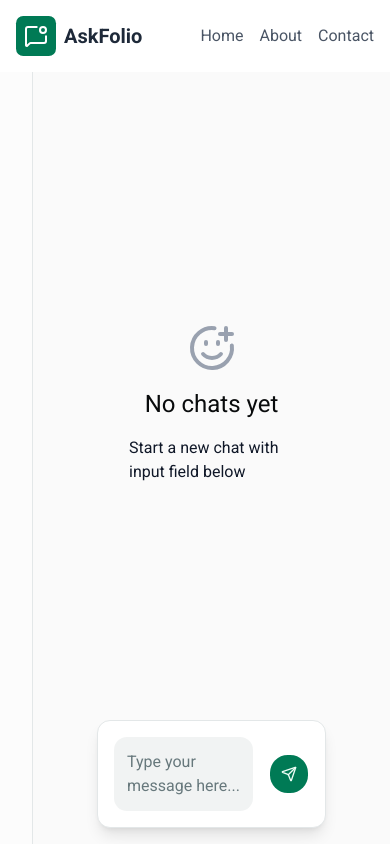
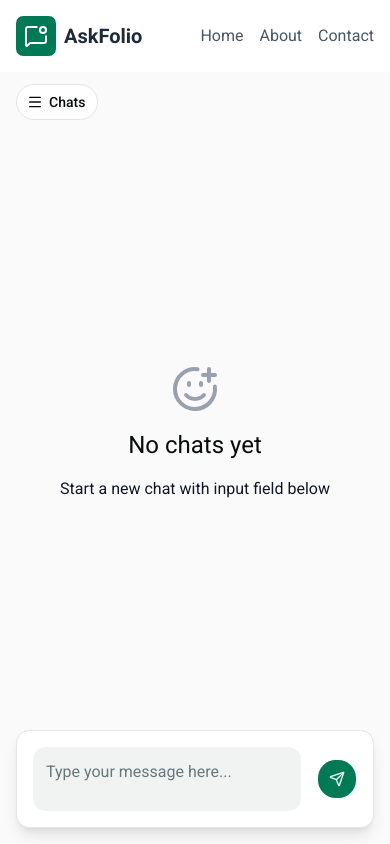
Before and after one commit to bashir-muhammad/askfolio, a Next.js app: page / in a window 390 px wide. Built offline with nearby package versions, Linux system fonts and the light colour scheme.

Commit message:
feat: add dialog on mobile

```diff
--- a/src/app/page.tsx
+++ b/src/app/page.tsx
@@ -4,9 +4,9 @@ import SideBar from "@/components/side-bar/side-bar";
 
 export default function Home() {
   return (
-    <div className="flex flex-1 justify-center bg-zinc-50">
+    <div className="flex flex-1 flex-col bg-zinc-50 lg:flex-row">
       <SideBar />
-      <main className="flex w-full flex-1 flex-col px-16 py-4">
+      <main className="flex min-w-0 w-full flex-1 flex-col px-4 py-4 sm:px-8 md:px-8 lg:px-16">
         <MessageList />
         <div className="sticky bottom-2 shrink-0 border rounded-2xl bg-white shadow-lg">
           <InputBox />
--- a/src/components/bot-message/bot-message.tsx
+++ b/src/components/bot-message/bot-message.tsx
@@ -9,7 +9,7 @@ const BotMessage = ({ message }: { message: string }) => {
           <Bot size={16} />
           <span className="hidden">AI Assistant</span>
         </div>
-        <div className="prose dark:prose-invert max-w-full ml-8 p-4 border rounded-lg rounded-tl-none bg-secondary  dark:text-zinc-900">
+        <div className="prose dark:prose-invert max-w-full mx-4 md:mx-8 p-4 border rounded-lg rounded-tl-none bg-secondary  dark:text-zinc-900">
           <ReactMarkdown>{message}</ReactMarkdown>
         </div>
       </div>
--- a/src/components/side-bar/side-bar.tsx
+++ b/src/components/side-bar/side-bar.tsx
@@ -1,14 +1,22 @@
 "use client";
+import { useRef } from "react";
 import { Button } from "@/components/ui/button";
-import { Plus } from 'lucide-react';
+import { Menu, Plus, X } from "lucide-react";
 import { useChatStore } from "@/store/chat-store";
 
 const SideBar = () => {
   const { chats, activeChatId, createNewChat, setActiveChat } = useChatStore();
-  return (
-    <aside className="border-r p-4 bg-white/50">
+  const dialogRef = useRef<HTMLDialogElement>(null);
+
+  const startNewChat = () => {
+    createNewChat();
+    dialogRef.current?.close();
+  };
+
+  const renderChatList = () => (
+    <div className="pt-4">
       {chats.length > 0 && (
-        <Button onClick={() => createNewChat()} className="w-full">
+        <Button onClick={startNewChat} className="w-full">
           <Plus data-icon="inline-start" />
           New Chat
         </Button>
@@ -17,16 +25,64 @@ const SideBar = () => {
         {chats.map((chat) => (
           <li key={chat.id}>
             <Button
-              onClick={() => setActiveChat(chat.id)}
+              onClick={() => {
+                setActiveChat(chat.id);
+                dialogRef.current?.close();
+              }}
               variant="ghost"
-              className={`${chat.id === activeChatId ? "font-bold" : ""}`}
+              className={`w-full justify-start ${chat.id === activeChatId ? "font-bold" : ""}`}
             >
               {chat.title}
             </Button>
           </li>
         ))}
       </ul>
-    </aside>
+    </div>
+  );
+
+  return (
+    <>
+      <aside className="hidden w-64 shrink-0 border-r bg-white/50 p-4 lg:block">
+        {renderChatList()}
+      </aside>
+      <div className="px-4 pt-3 lg:hidden">
+        <Button
+          variant="outline"
+          onClick={() => dialogRef.current?.showModal()}
+          aria-label="Open chat history"
+        >
+          <Menu data-icon="inline-start" />
+          Chats
+        </Button>
+      </div>
+      <dialog
+        ref={dialogRef}
+        aria-labelledby="chat-history-title"
+        className="fixed inset-0 m-0 h-dvh max-h-none w-screen max-w-none border-0 bg-transparent p-0 backdrop:bg-black/50"
+        onClick={(event) => {
+          if (event.target === event.currentTarget) {
+            event.currentTarget.close();
+          }
+        }}
+      >
+        <section className="flex h-full w-72 max-w-[85vw] flex-col border-r bg-white p-4 shadow-xl">
+          <div className="flex items-center justify-between">
+            <h2 id="chat-history-title" className="text-lg font-semibold">
+              Chats
+            </h2>
+            <Button
+              variant="ghost"
+              size="icon"
+              onClick={() => dialogRef.current?.close()}
+              aria-label="Close chat history"
+            >
+              <X />
+            </Button>
+          </div>
+          {renderChatList()}
+        </section>
+      </dialog>
+    </>
   );
 };
 
--- a/src/components/user-message/user-message.tsx
+++ b/src/components/user-message/user-message.tsx
@@ -8,7 +8,7 @@ const UserMessage = ({ message }: { message: string }) => {
           <User size={16} />
           <span className="hidden">Guest User</span>
         </div>
-        <p className="mr-8 py-2 px-4 border rounded-lg rounded-tr-none bg-primary text-white dark:text-zinc-900">{message}</p>
+        <p className="mx-4 md:mx-8 py-2 px-4 border rounded-lg rounded-tr-none bg-primary text-white dark:text-zinc-900">{message}</p>
       </div>
     </div>
   );
```
